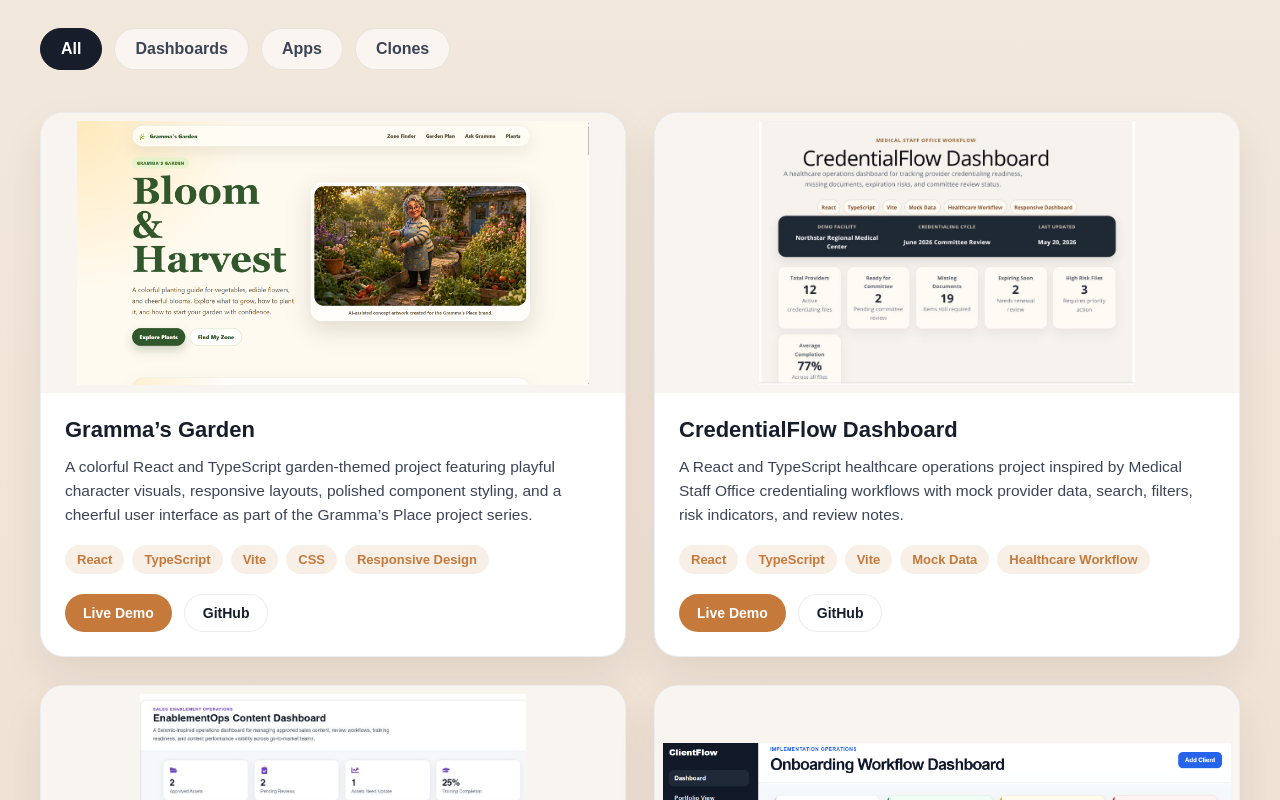
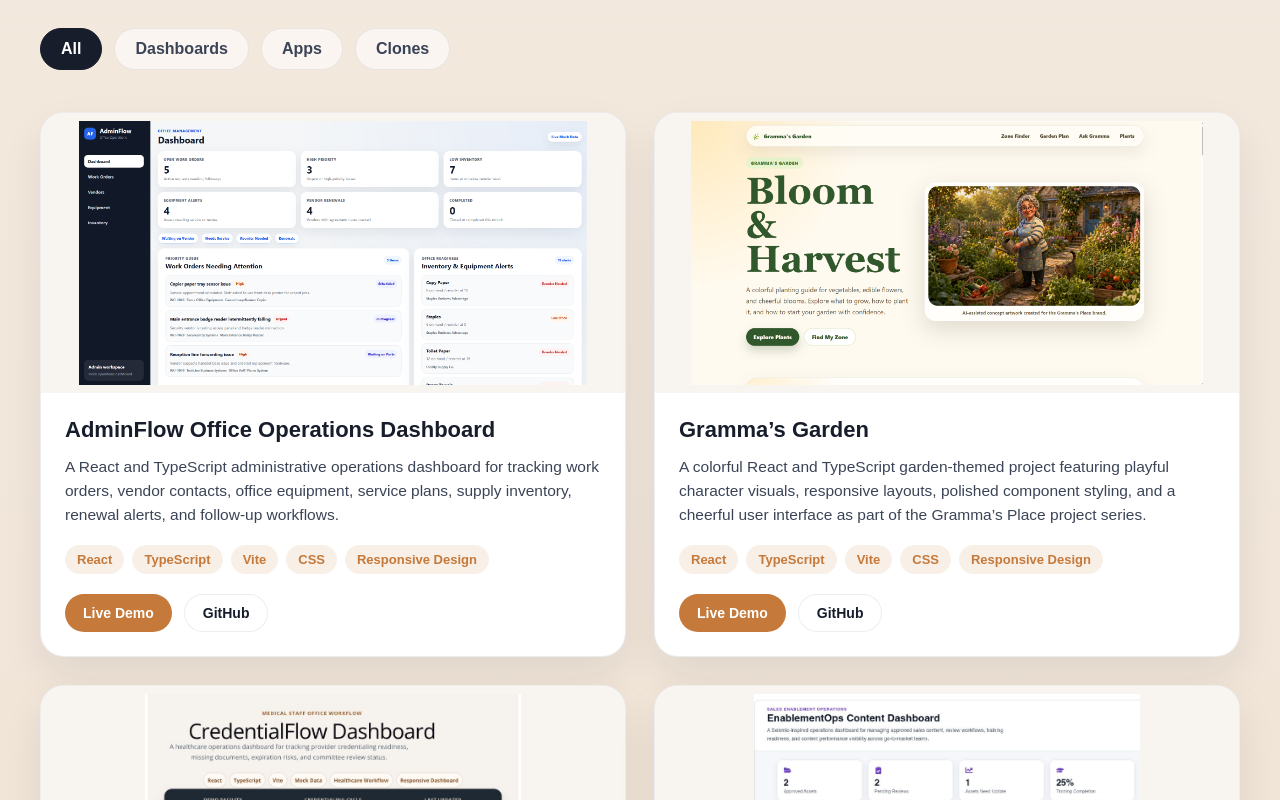
Before and after one commit to momycani/personal-portfolio, a React (Vite) app: page / in a window 1280 px wide. Shown: the part 4300-5100 px from the top of the page. Built offline with nearby package versions, Linux system fonts and the light colour scheme.

Commit message:
update to add adminflow operations dashboard

```diff
--- a/src/data/projects.ts
+++ b/src/data/projects.ts
@@ -11,6 +11,16 @@ export type Project = {
 };
 
 export const projects: Project[] = [
+  {
+  title: "AdminFlow Office Operations Dashboard",
+  description:
+    "A React and TypeScript administrative operations dashboard for tracking work orders, vendor contacts, office equipment, service plans, supply inventory, renewal alerts, and follow-up workflows.",
+  tech: ["React", "TypeScript", "Vite", "CSS", "Responsive Design"],
+  image: "/adminflow-operations.png",
+  live: "https://adminflow-office-operations-dashboa.vercel.app/",
+  github: "https://github.com/momycani/adminflow-office-operations-dashboard",
+  category: "dashboards",
+},
   {
   title: "Gramma’s Garden",
   description:
@@ -76,7 +86,7 @@ export const projects: Project[] = [
     description:
       "A responsive React and TypeScript app for AI-powered skin analysis with image upload/capture flow, dynamic routing, and optimized component structure.",
     tech: ["React", "TypeScript", "REST APIs", "CSS", "React Router"],
-    image: "/skinstric_cover.jpg",
+    image: "/skinstric-cover.jpg",
     live: "https://beth-skinstric-internship.vercel.app/",
     github: "https://github.com/momycani/skinstric-internship",
     category: "apps",
```
Also changed, not shown: public/adminflow-operations.png (added), public/skinstric-cover.jpg (renamed from public/skinstric_cover.jpg).
